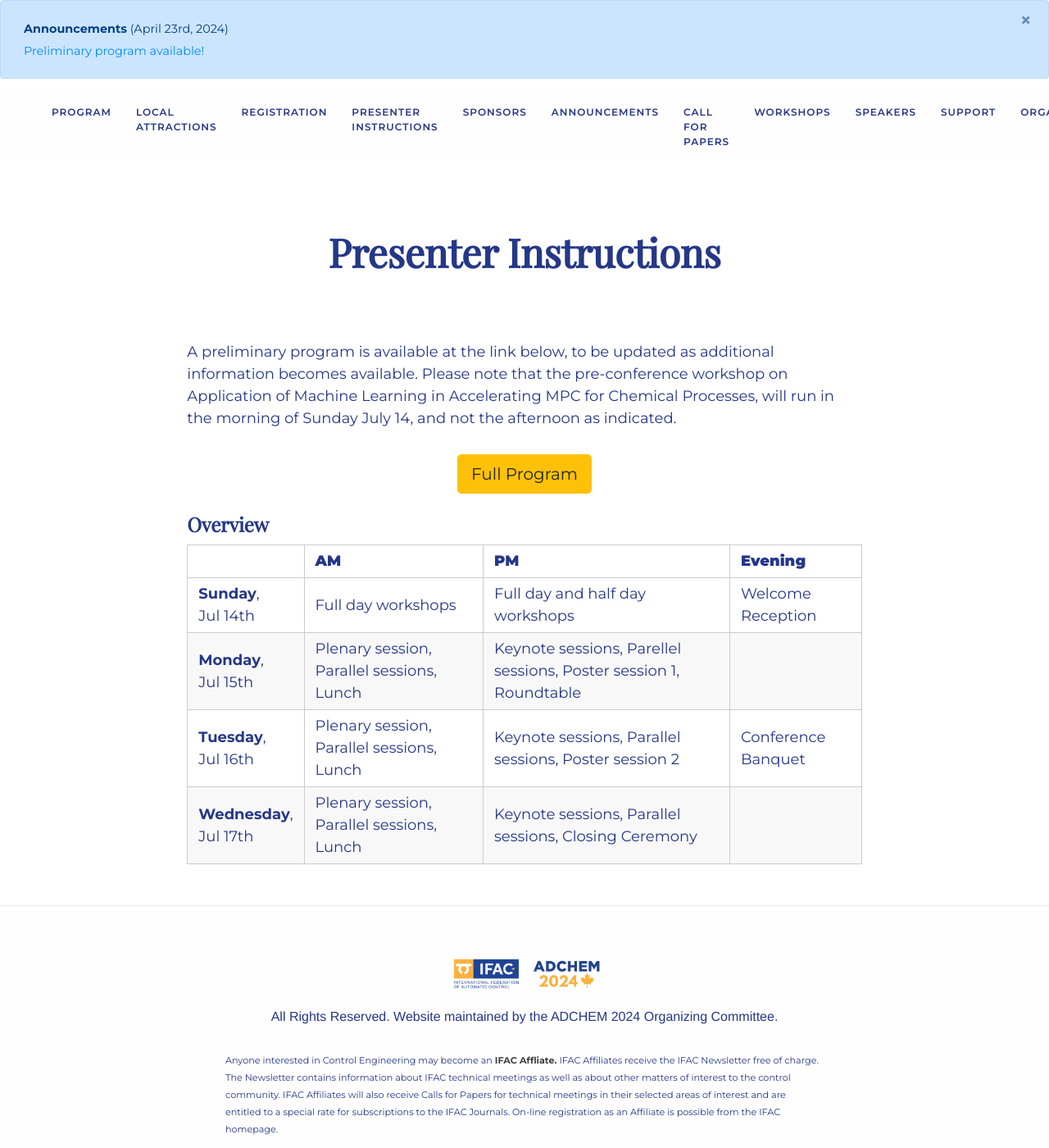
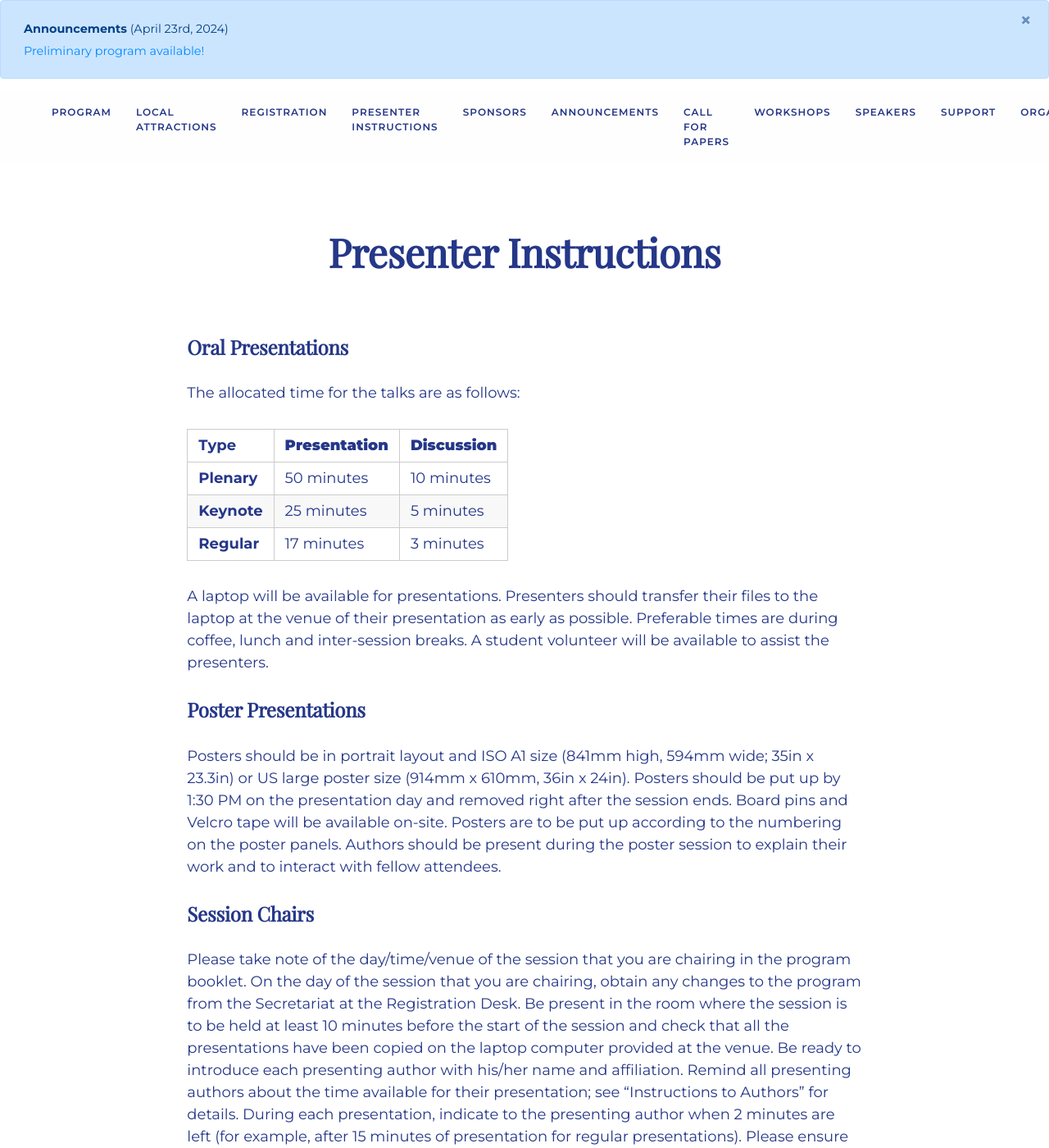
Before and after one commit to daisubc/ADCHEM2024, a Jekyll site: the page built from _pages/presenter_instructions.md, in a window 1280 px wide and 1400 px high. Shown: the whole window at 82% size. Built offline with Jekyll 4.4.1, drawn with Linux system fonts in a browser that asks for light colours; nearby versions of some CDN libraries; some web fonts are replaced; some of the changed text lies outside the part shown.

Commit message:
Update presenter_instructions.md

```diff
--- a/_pages/presenter_instructions.md
+++ b/_pages/presenter_instructions.md
@@ -4,18 +4,23 @@ title: Presenter Instructions
 show-avatar: False
 ---
 
-A preliminary program is available at the link below, to be updated as additional information becomes available.  Please note that the pre-conference workshop on Application of Machine Learning in Accelerating MPC for Chemical Processes, will run in the morning of Sunday July 14, and not the afternoon as indicated.
+### Oral Presentations
+The allocated time for the talks are as follows:
 
-<div class="text-center">
-  <a class="btn btn-warning btn-lg" href="https://ifac.papercept.net/conferences/conferences/ADCHEM24/program/" role="button">Full Program</a>
-</div>
-
-### Overview
+|     Type      | **Presentation** |  **Discussion**  |
+|---------------|------------------|----------------  |
+| **Plenary**   |    50 minutes    |    10 minutes    |
+| **Keynote**   |    25 minutes    |    5 minutes     |
+| **Regular**   |    17 minutes    |    3 minutes     |
 
 
-|                             | **AM**                                    | **PM**                                                            | **Evening**        |
-|-----------------------------|-------------------------------------------|-------------------------------------------------------------------|--------------------|
-| **Sunday**, <br>Jul 14th    | Full day workshops                        | Full day and half day workshops                                   | Welcome Reception  |
-| **Monday**, <br>Jul 15th    | Plenary session, Parallel sessions, Lunch | Keynote sessions, Parellel sessions, Poster session 1, Roundtable |                    |
-| **Tuesday**, <br>Jul 16th   | Plenary session, Parallel sessions, Lunch | Keynote sessions, Parallel sessions, Poster session 2             | Conference Banquet |
-| **Wednesday**, <br>Jul 17th | Plenary session, Parallel sessions, Lunch | Keynote sessions, Parallel sessions, Closing Ceremony             |                    |
+A laptop will be available for presentations. Presenters should transfer their files to the laptop at the venue of their presentation as early as possible. Preferable times are during coffee, lunch and inter-session breaks. A student volunteer will be available to assist the presenters.
+
+### Poster Presentations
+Posters should be in portrait layout and ISO A1 size (841mm high, 594mm wide; 35in x 23.3in) or US large poster size (914mm x 610mm, 36in x 24in). Posters should be put up by 1:30 PM on the presentation day and removed right after the session ends. Board pins and Velcro tape will be available on-site. Posters are to be put up according to the numbering on the poster panels. Authors should be present during the poster session to explain their work and to interact with fellow attendees.
+
+### Session Chairs
+Please take note of the day/time/venue of the session that you are chairing in the program booklet. On the day of the session that you are chairing, obtain any changes to the program from the Secretariat at the Registration Desk.
+Be present in the room where the session is to be held at least 10 minutes before the start of the session and check that all the presentations have been copied on the laptop computer provided at the venue. Be ready to introduce each presenting author with his/her name and affiliation. Remind all presenting authors about the time available for their presentation; see “Instructions to Authors” for details. During each presentation, indicate to the presenting author when 2 minutes are left (for example, after 15 minutes of presentation for regular presentations). Please ensure that there is sufficient time for discussion.
+
+In case of “no-show” or if a talk ends early, do not advance the presentations, but make sure to have all presentations take place at the times announced in the program. Any additional time can be used for discussions related to papers presented earlier in the session.
```
